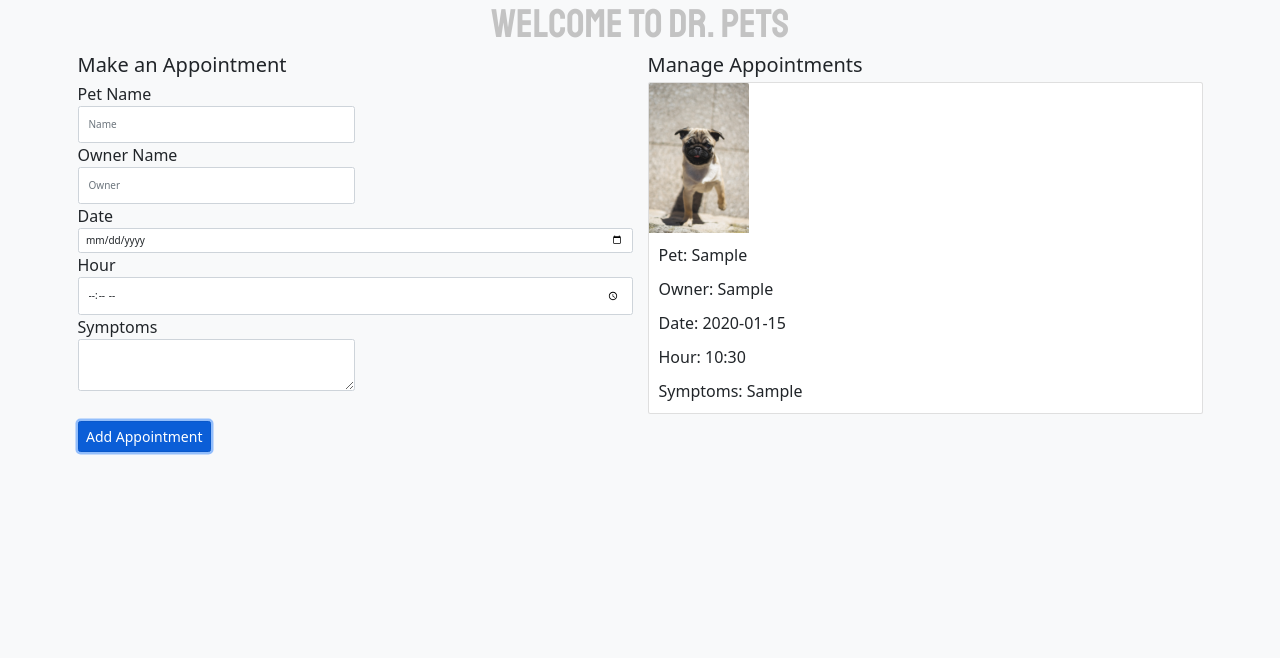
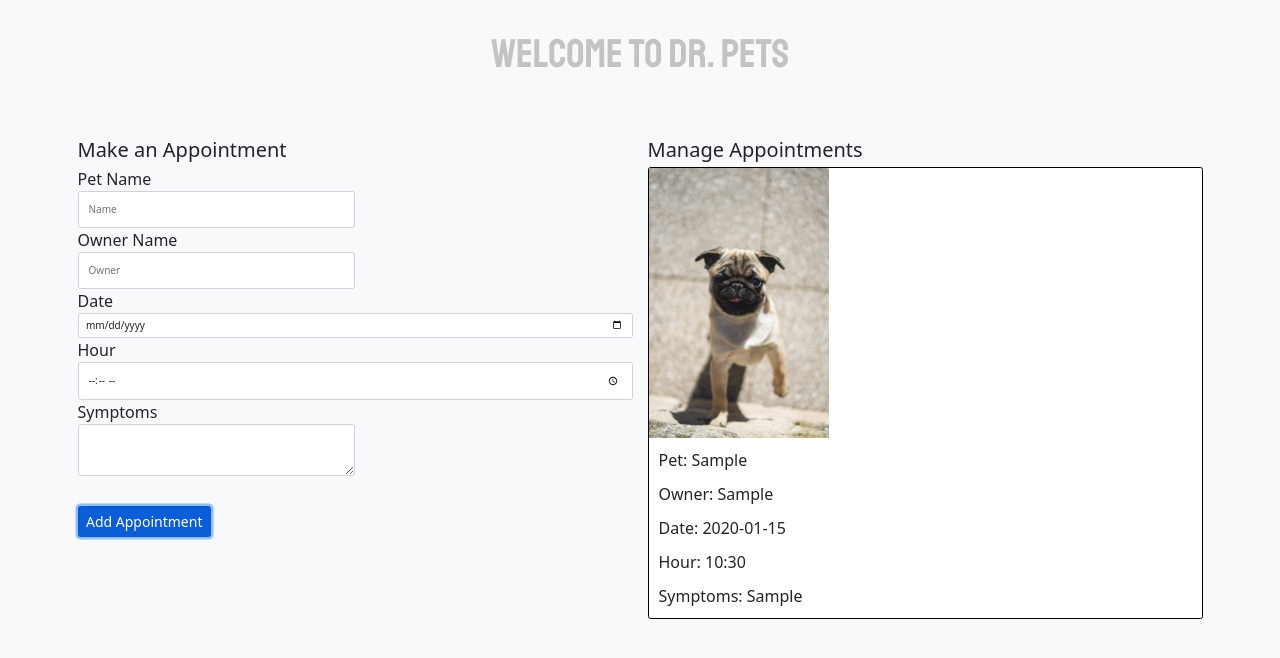
Before and after one commit to chicacode/patiens-managment-web, a React (Create React App) app in the folder frontend/: page / in a window 1280 px wide. Both pictures are taken after typing "Sample", "Sample", "2020-01-15", "10:30", "Sample" into the empty fields and a click on the button "Add Appointment". Shown: the top 658 px of the page. Built offline with nearby package versions, Linux system fonts and the light colour scheme.

Commit message:
Added styles in Appointment c

```diff
--- a/frontend/src/App.js
+++ b/frontend/src/App.js
@@ -22,8 +22,8 @@ function App() {
 
   return (
     <Fragment>
-      <h1>Welcome to Dr. Pets</h1>
-      <div className="container">
+      <h1 className="p-5">Welcome to Dr. Pets</h1>
+      <div className="container mt-5">
         <div className="row appStyle">
           <div className="col">
             <Form
--- a/frontend/src/components/Appointment.js
+++ b/frontend/src/components/Appointment.js
@@ -4,8 +4,8 @@ import img from '../assets/img/img.jpg';
 const Appointment = ({ appointment }) => {
     const { petName, ownerName, date, time, symptoms } = appointment;
     return (
-        <div className="card">
-            <img className="card-img-top" src={img} alt="Card image cap" style={{ width: "100px" }} />
+        <div className="card" style={{ width: "50rem;",border: '1px solid black', borderRadius: "10px!important" }}>
+            <img className="card-img-top" src={img} alt="Card image cap" style={{ width: "180px" }} />
             <div className="card-body">
                 <p className="card-text">
                     <span>Pet: {petName}</span>
```
